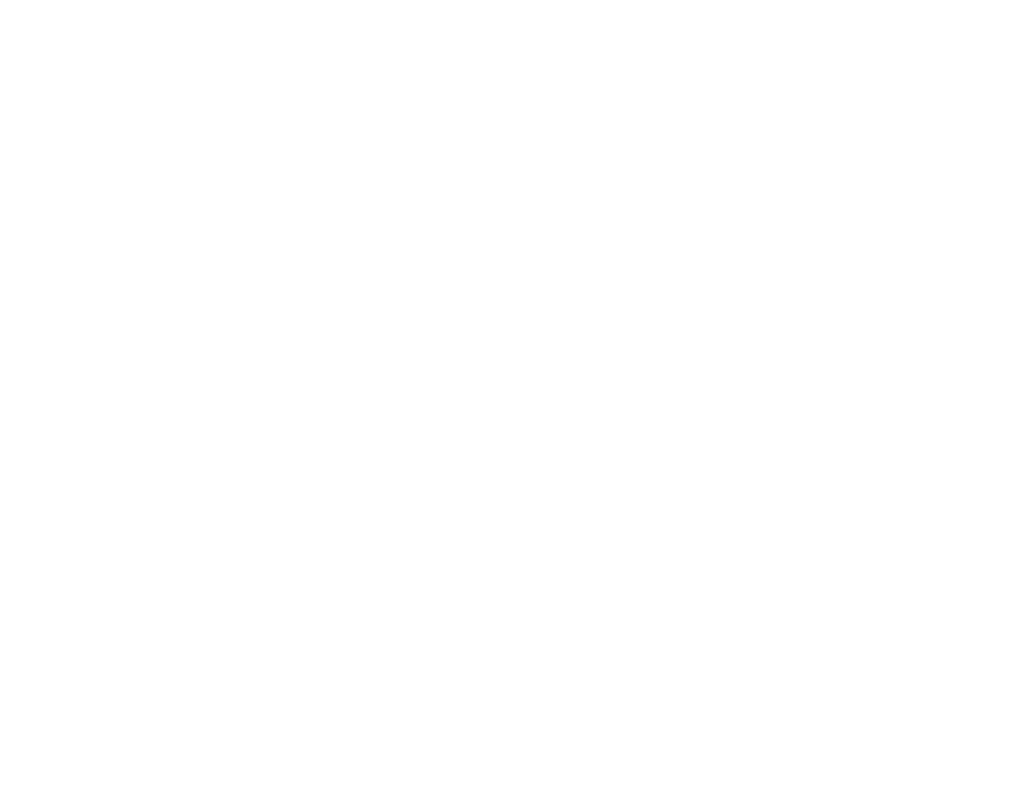
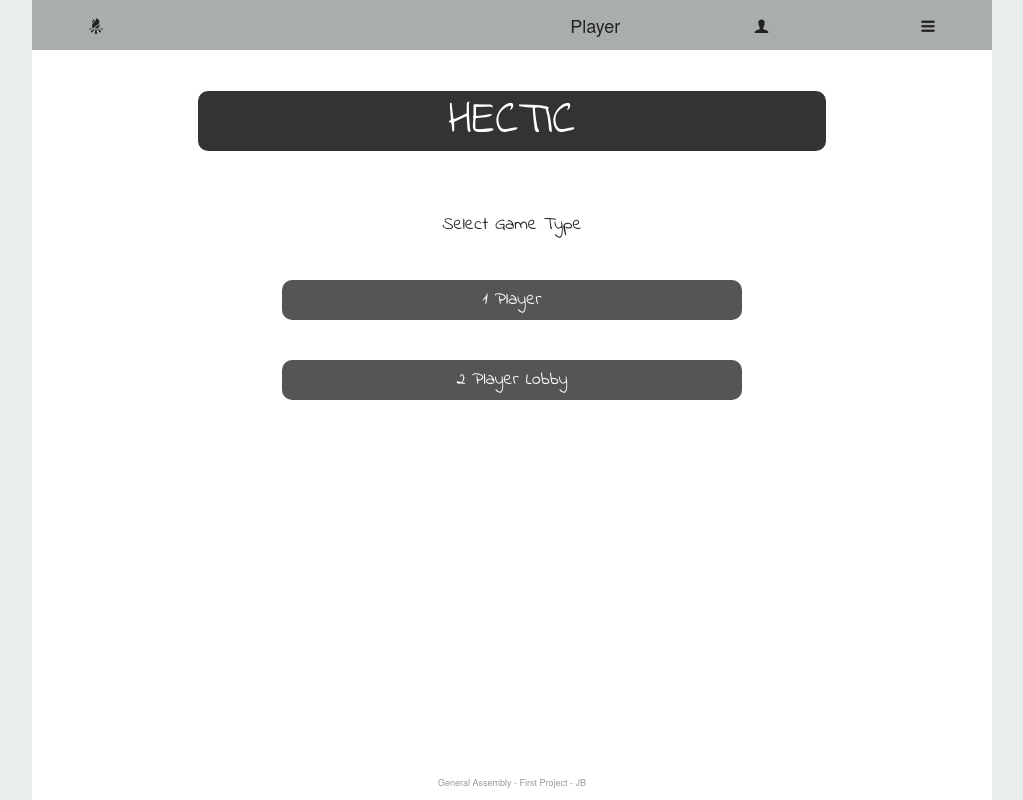
Before and after one commit to Bairstow/hectic-game, a plain HTML site: page index.html in a window 1280 px wide. Shown: the whole page, without its empty margins (128-1151 px from the left). Drawn offline with nearby package versions, Linux system fonts and the light colour scheme.

Commit message:
initial display implementation

```diff
--- a/css/style.css
+++ b/css/style.css
@@ -0,0 +1,61 @@
+body {
+  background-color: #EAEDED;
+}
+
+.container {
+  background-color: #FFF;
+}
+
+.nav-bar {
+  width: 100%;
+  background-color: #AAADAD;
+  font-size: 120%;
+  height: 5rem;
+  line-height: 5rem;
+  text-align: center;
+}
+
+.logo-main {
+  color: #FFF;
+  background-color: #333;
+  font-family: "Indie Flower";
+  font-size: 300%;
+  text-align: center;
+  text-transform: uppercase;
+  height: 6rem;
+  line-height: 6rem;
+  border-radius: 1rem;
+  margin-top: 4rem;
+}
+
+.play-select-row {
+  text-align: center;
+  font-family: "Indie Flower";
+  font-size: 120%;
+  margin-top: 6rem;
+}
+
+.game-select-option {
+  color: #FFF;
+  background-color: #555;
+  height: 4rem;
+  line-height: 4rem;
+  margin-top: 4rem;
+  border-radius: 1rem;
+}
+
+.game-board {
+  margin-top: 6rem;
+  background-color: #555;
+  border-radius: 2rem;
+}
+
+.footer-row {
+  position: fixed;
+  bottom: 1rem;
+}
+.footer {
+  text-align: center;
+  font-size: 60%;
+  color: #999;
+}
--- a/index.html
+++ b/index.html
@@ -5,6 +5,8 @@
   <title>Hectic</title>
   <link rel="stylesheet" href="css/dev/normalize.css">
   <link rel="stylesheet" href="css/dev/skeleton.css">
+  <link rel="stylesheet" href="http://code.ionicframework.com/ionicons/2.0.1/css/ionicons.min.css">
+  <link href='https://fonts.googleapis.com/css?family=Indie+Flower' rel='stylesheet' type='text/css'>
   <link rel="stylesheet" href="css/style.css">
   <script src="js/dev/jquery-1.11.3.js"></script>
   <script src="js/dev/underscore.js"></script>
@@ -12,8 +14,31 @@
 </head>
 <body>
   <div class="container">
-    <div class="row">
-      <div class="u-full-width header"></div>
+    <div class="row nav-bar">
+      <div class="two columns u-pull-left site-icon">
+        <i class="icon ion-bonfire"></i>
+      </div>
+      <div class="two columns u-pull-right nav-icon">
+        <i class="icon ion-navicon-round"></i>
+      </div>
+      <div class="two columns u-pull-right avatar-icon">
+        <i class="icon ion-person"></i>
+      </div>
+      <div class="two columns u-pull-right player-detail">Player</div>
+    </div>
+    <div class="row logo-row">
+      <div class="eight columns offset-by-two logo-main">Hectic</div>
+    </div>
+    <div class="row play-select-row">
+      <div class="six columns offset-by-three game-select-title">Select Game Type</div>
+      <div class="six columns offset-by-three game-select-option">1 Player</div>
+      <div class="six columns offset-by-three game-select-option">2 Player Lobby</div>
+    </div>
+    <div class="row game-board-row">
+      <div class="eight columns offset-by-two game-board"></div>
+    </div>
+    <div class="row footer-row">
+      <div class="footer">General Assembly - First Project - JB</div>
     </div>
   </div>
 </body>
--- a/js/app.js
+++ b/js/app.js
@@ -1 +1,96 @@
-console.log('Hectic Game...');
+// data holder for display information
+var display = {
+  viewportWidth: null,
+  viewportHeight: null,
+  $container: null,
+  $siteIcon: null,
+  $logo: null,
+  $playSelect: null,
+  $gameBoard: null,
+  $gameBoardArea: null,
+  $footer: null,
+  // grab DOM handles
+  setHandles: function() {
+    display.$container = $('.container');
+    display.$siteIcon = $('.site-icon');
+    display.$logo = $('.logo-row');
+    display.$playSelect = $('.play-select-row');
+    display.$gameBoard = $('.game-board-row');
+    display.$gameBoardArea = $('.game-board');
+    display.$footer = $('.footer-row');
+  },
+  // function to update display variables
+  getViewportDimensions: function() {
+    display.viewportWidth = $(window).width();
+    display.viewportHeight = $(window).height();
+  },
+  // function for retrieving viewport dimensions
+  getViewportWidth: function() {
+    display.getViewportDimensions();
+    return display.viewportWidth;
+  },
+  getViewportHeight: function() {
+    display.getViewportDimensions();
+    return display.viewportHeight;
+  },
+  // function to ensure container element fits to length of the page
+  setContainerHeight: function() {
+    var currHeight = display.getViewportHeight();
+    display.$container.css('height', String(currHeight) + 'px')
+  },
+  // function to ensure footer is fitted to container elements
+  setFooterWidth: function() {
+    var containerWidth = display.$container.width();
+    display.$footer.css('width', String(containerWidth) + 'px')
+  },
+  // function to opening landing page
+  showLandingPage: function() {
+    // display/hide relevant dom elements to the player.
+    display.$logo.css('display', 'block');
+    display.$playSelect.css('display', 'block');
+    display.$gameBoard.css('display', 'none');
+  },
+  // function to open a game view
+  showGamePage: function() {
+    display.$logo.css('display', 'none');
+    display.$playSelect.css('display', 'none');
+    // update board height to reflect width
+    display.$gameBoard.css('visibility', 'hidden');
+    display.$gameBoard.css('display', 'block');
+    var gameBoardAreaWidth = display.$gameBoardArea.width();
+    display.$gameBoardArea.css('height', String(gameBoardAreaWidth) + 'px');
+    display.$gameBoard.css('visibility', 'visible');
+  }
+};
+
+// data object to contain event listeners logic and handling.
+var handlers = {
+  setHomeButton: function() {
+    display.$siteIcon.on('click', function() {
+      display.showLandingPage();
+    });
+  },
+  setPlayButton: function() {
+    display.$playSelect.on('click', function() {
+      display.showGamePage();
+    });
+  },
+  setResizeHandling: function() {
+    // update dynamically generated elements on window resizing event.
+  },
+  // set all event handlers
+  setAllHandlers: function() {
+    handlers.setHomeButton();
+    handlers.setPlayButton();
+    handlers.setResizeHandling();
+  }
+};
+
+$(document).ready(function() {
+  display.setHandles();
+  // make sure container is set to full page size.
+  display.setContainerHeight();
+  display.setFooterWidth();
+  display.showLandingPage();
+  handlers.setAllHandlers();
+});
```
Also changed, not shown: css/dev/normalize.css.
